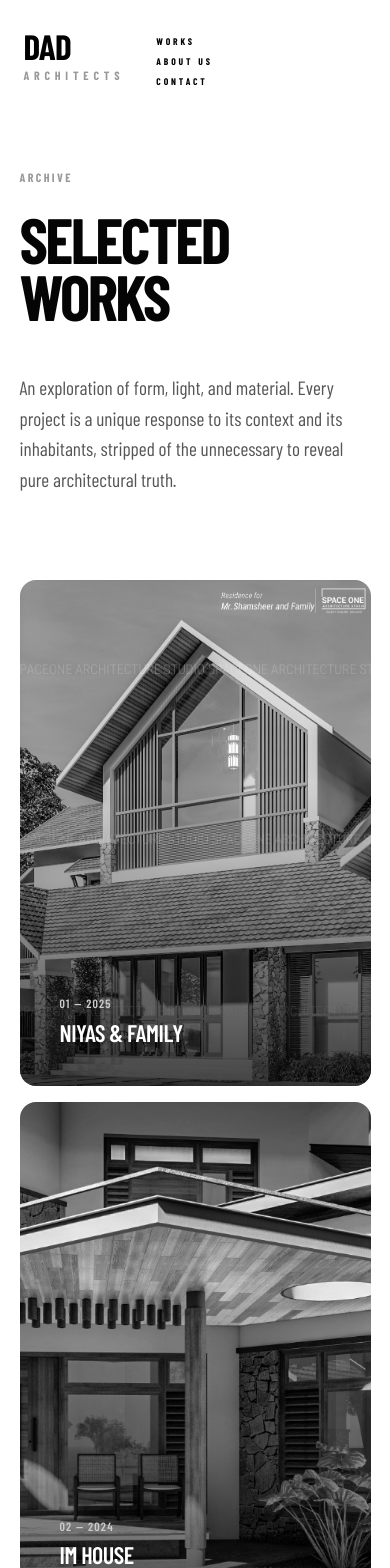
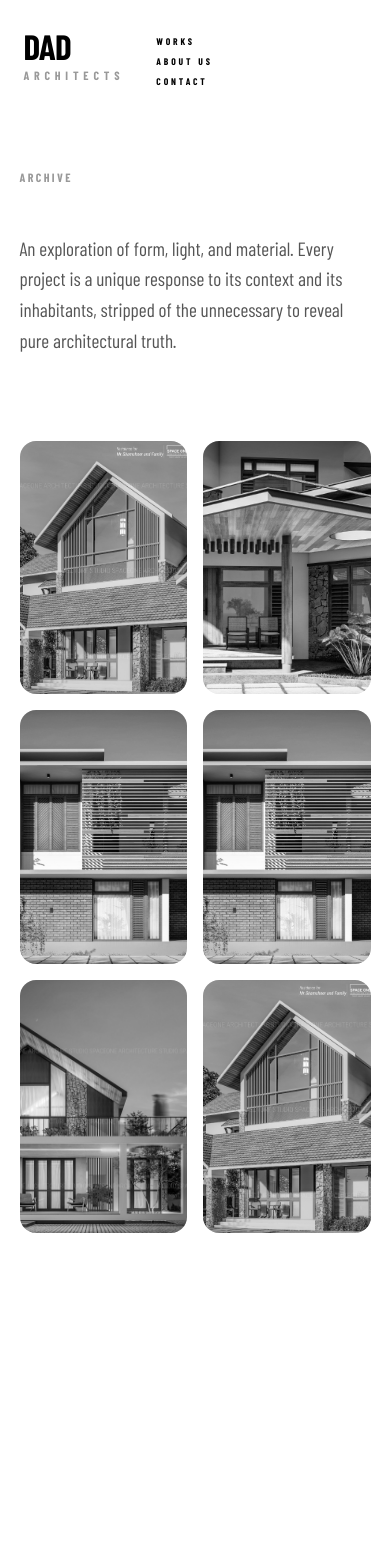
Before and after one commit to Faheem-Musthafa/DadArch, a React (Vite) app: page /work in a window 390 px wide. Shown: the top 1568 px of the page. After the commit the page ends 1529 px from the top, so only its background shows below. Built offline with nearby package versions, Linux system fonts and the light colour scheme; a web font is replaced by a local one.

Commit message:
refactor: update portfolio bento grid layout and optimize mobile responsiveness in Work page

```diff
--- a/src/components/Navbar.jsx
+++ b/src/components/Navbar.jsx
@@ -26,7 +26,7 @@ const Navbar = () => {
       </div>
 
       <div className="navbar-taglines hide-mobile">
-        <span className="navbar-tagline">ARCHITECTURE  • INTERIOR DESIGN</span>
+        <span className="navbar-tagline">CLIMATE RESPONSIVE DESIGN</span>
       </div>
     </header>
   );
--- a/src/components/TypographyHero.jsx
+++ b/src/components/TypographyHero.jsx
@@ -105,7 +105,7 @@ const TypographyHero = () => {
                   whiteSpace: 'nowrap',
                   display: 'inline-flex',
                   fontSize: isMobile ? 'clamp(2.5rem, 10vw, 4rem)' : 'clamp(3rem, 9vw, 10rem)',
-                  fontWeight: 800,
+                  fontWeight: 300,
                   letterSpacing: '-0.02em',
                   alignSelf: 'center',
                   textTransform: 'uppercase',
--- a/src/pages/Work.jsx
+++ b/src/pages/Work.jsx
@@ -98,9 +98,6 @@ const Work = () => {
             <span style={{ fontSize: '0.75rem', fontWeight: 700, letterSpacing: '0.2em', textTransform: 'uppercase', color: '#999', display: 'block', marginBottom: '1.5rem' }}>
               Archive
             </span>
-            <h1 style={{ fontSize: 'clamp(4rem, 10vw, 8rem)', fontWeight: 800, letterSpacing: '-0.04em', lineHeight: 0.9, textTransform: 'uppercase', margin: 0 }}>
-              Selected<br />Works
-            </h1>
           </FadeIn>
           <FadeIn delay={0.2}>
             <p style={{ fontSize: '1.2rem', lineHeight: 1.6, color: '#555', marginTop: '3rem', maxWidth: '600px', fontWeight: 400 }}>
@@ -111,13 +108,13 @@ const Work = () => {
       </section>
 
       {/* BENTO GRID PORTFOLIO */}
-      <section style={{ padding: '0 5% 15vh' }}>
+      <section style={{ padding: '0 5% 35vh' }}>
         <div style={{
           maxWidth: '1400px',
           margin: '0 auto',
           display: 'grid',
-          gridTemplateColumns: isMobile ? '1fr' : 'repeat(3, 1fr)',
-          gridAutoRows: isMobile ? '60vh' : '450px',
+          gridTemplateColumns: isMobile ? 'repeat(2, 1fr)' : 'repeat(3, 1fr)',
+          gridAutoRows: isMobile ? '65vw' : '450px',
           gap: '1rem'
         }}>
           {projects.map((p, i) => (
@@ -149,8 +146,11 @@ const Work = () => {
               />
 
               {/* Gradient Overlay */}
+              {!isMobile && (
                 <div style={{ position: 'absolute', inset: 0, background: 'linear-gradient(to top, rgba(0,0,0,0.85) 0%, rgba(0,0,0,0) 60%)', opacity: 0.8 }} />
+              )}
 
+              {!isMobile && (
                 <motion.div
                   variants={{ hover: { y: -10 } }}
                   transition={{ duration: 0.4, ease: 'easeOut' }}
@@ -169,7 +169,6 @@ const Work = () => {
                       </motion.h2>
                     </motion.div>
 
-                  {!isMobile && (
                     <motion.div
                       variants={{ hover: { x: 5, opacity: 1 } }}
                       initial={{ opacity: 0 }}
@@ -180,9 +179,9 @@ const Work = () => {
                         <polyline points="12 5 19 12 12 19"></polyline>
                       </svg>
                     </motion.div>
-                  )}
                   </div>
                 </motion.div>
+              )}
             </motion.div>
           ))}
         </div>
```
Lines whose indentation alone changed are shown as unchanged.
